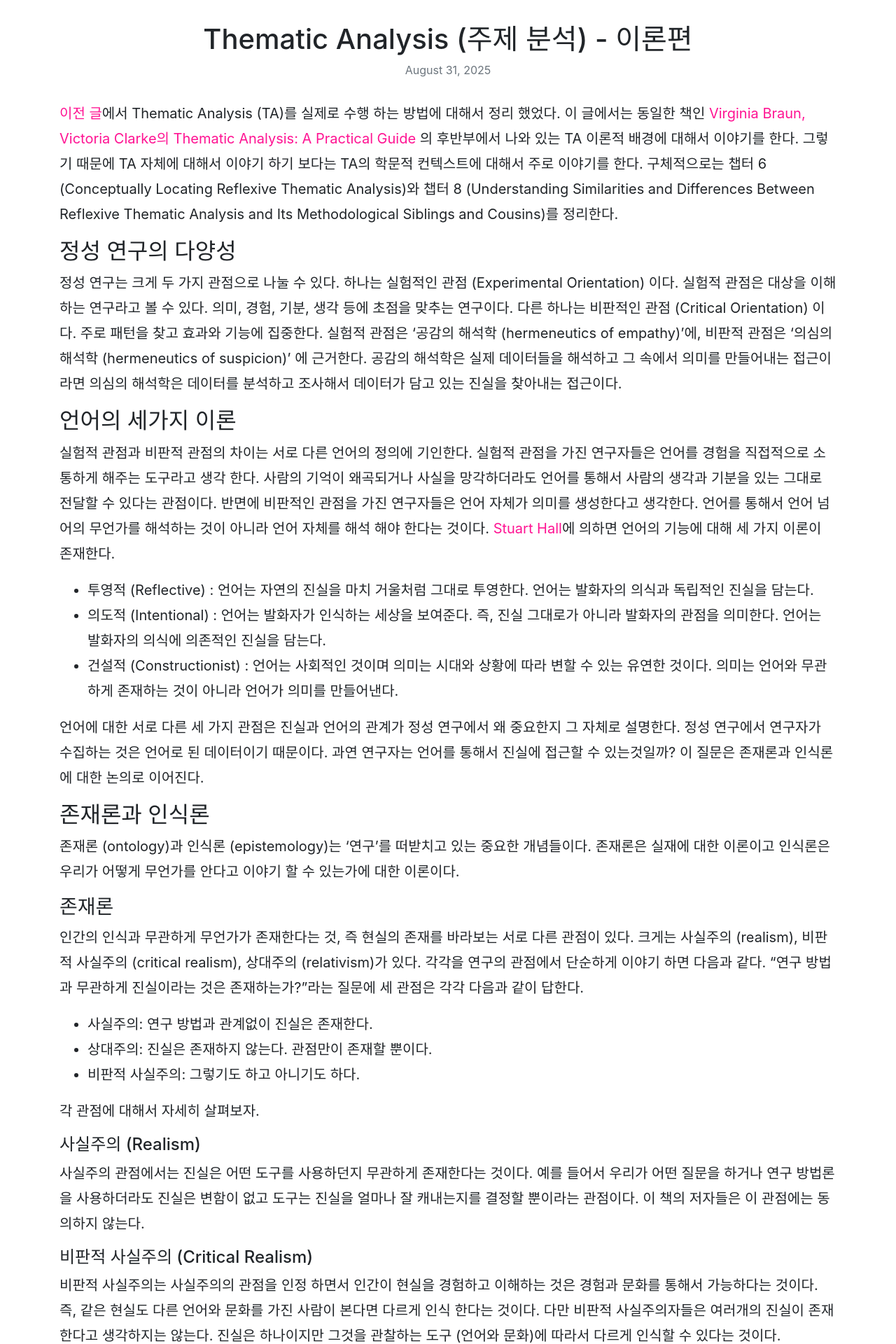
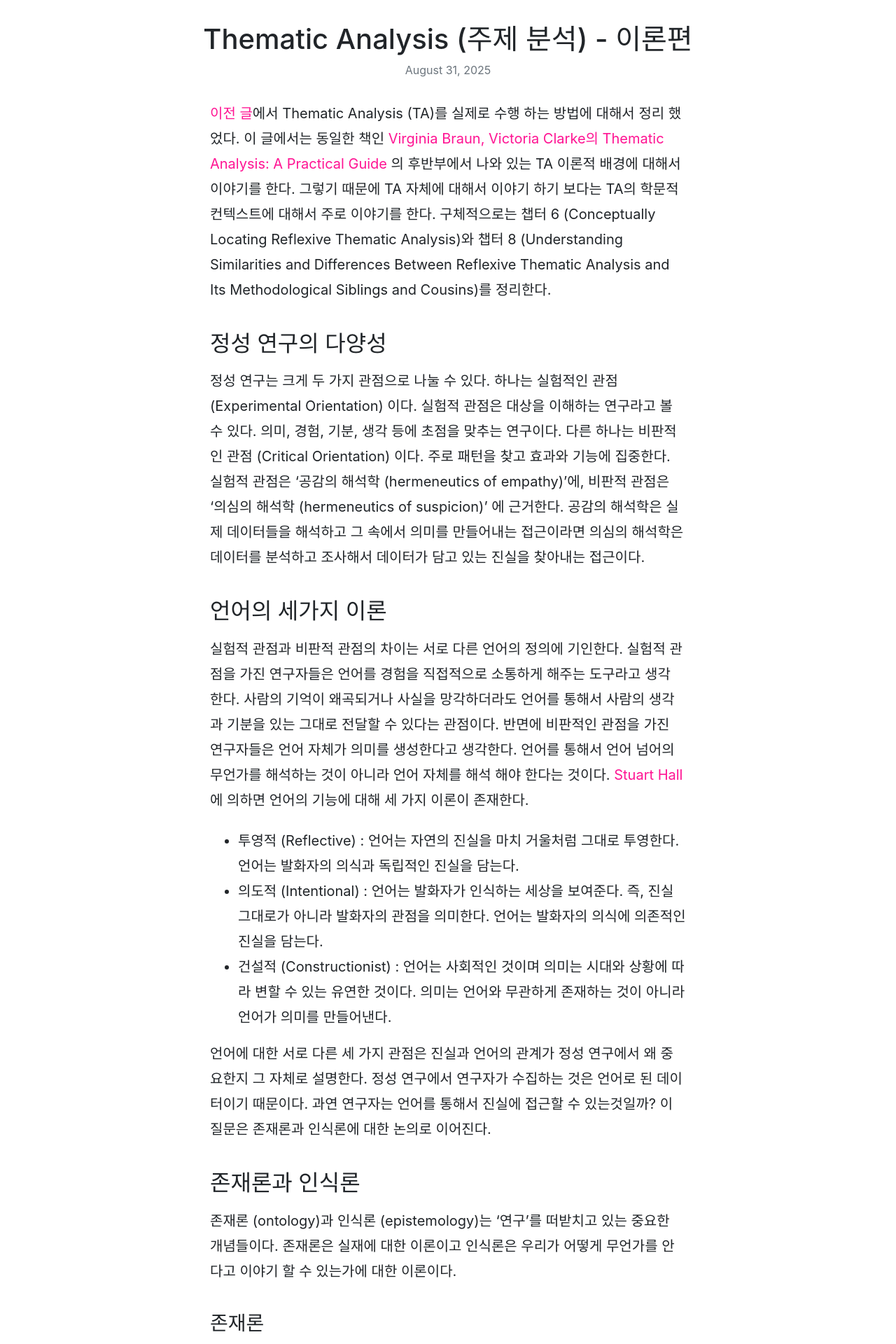
Before and after one commit to KeunwooPark/Portfolio, a Jekyll site: the page built from _posts/2025-08-31-thematic-analysis-theory.md, in a window 1280 px wide. Shown: the top 1920 px of the page at 70% size. Built offline with Jekyll 4.4.1, drawn with Linux system fonts in a browser that asks for light colours; nearby versions of some CDN libraries.

Commit message:
feat: improve blog post readability
Co-Authored-By: Claude Sonnet 4.6 <noreply@anthropic.com>

```diff
--- a/assets/css/blog.css
+++ b/assets/css/blog.css
@@ -35,6 +35,22 @@
 
 .blog-content {
   line-height: 1.8;
+  max-width: 680px;
+  margin: 0 auto;
+}
+
+.blog-content p {
+  margin-bottom: 1.4rem;
+}
+
+.blog-content h1,
+.blog-content h2,
+.blog-content h3,
+.blog-content h4,
+.blog-content h5,
+.blog-content h6 {
+  margin-top: 2.5rem;
+  margin-bottom: 1rem;
 }
 
 .blog-content blockquote {
```
